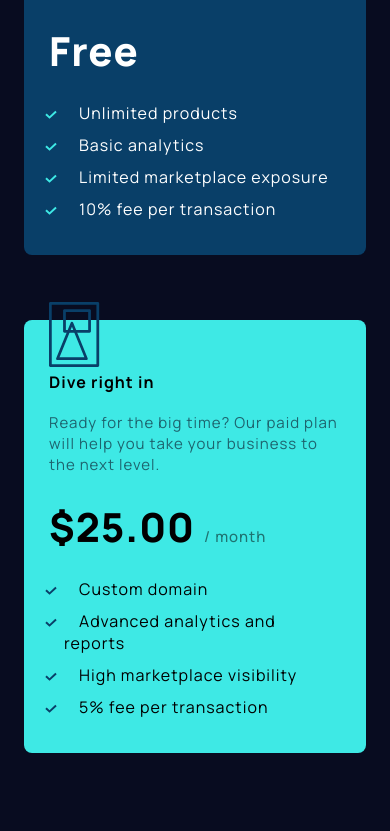
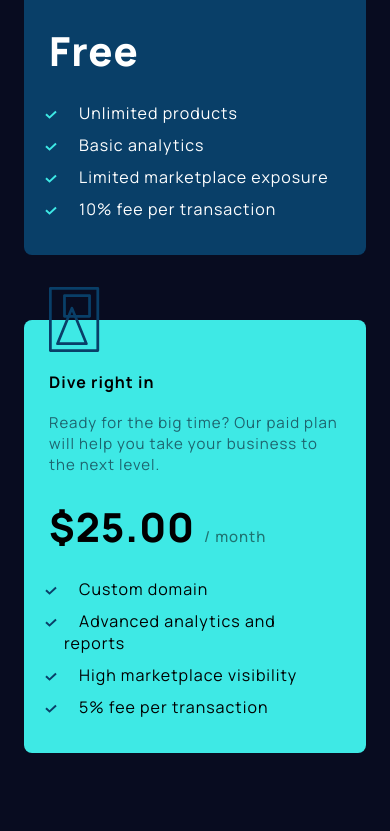
Before and after one commit to Salarmrd/maker-pre-launch, a React (Create React App) app: page / in a window 390 px wide. Shown: the part 2770-3601 px from the top of the page. Built offline with nearby package versions, Linux system fonts and the light colour scheme.

Commit message:
imgPostion

```diff
--- a/src/components/Third.scss
+++ b/src/components/Third.scss
@@ -274,7 +274,7 @@
             padding-top: 26px;
           }
           img {
-            top: 460px !important;
+            top: 445px !important;
           }
         }
       }
```
